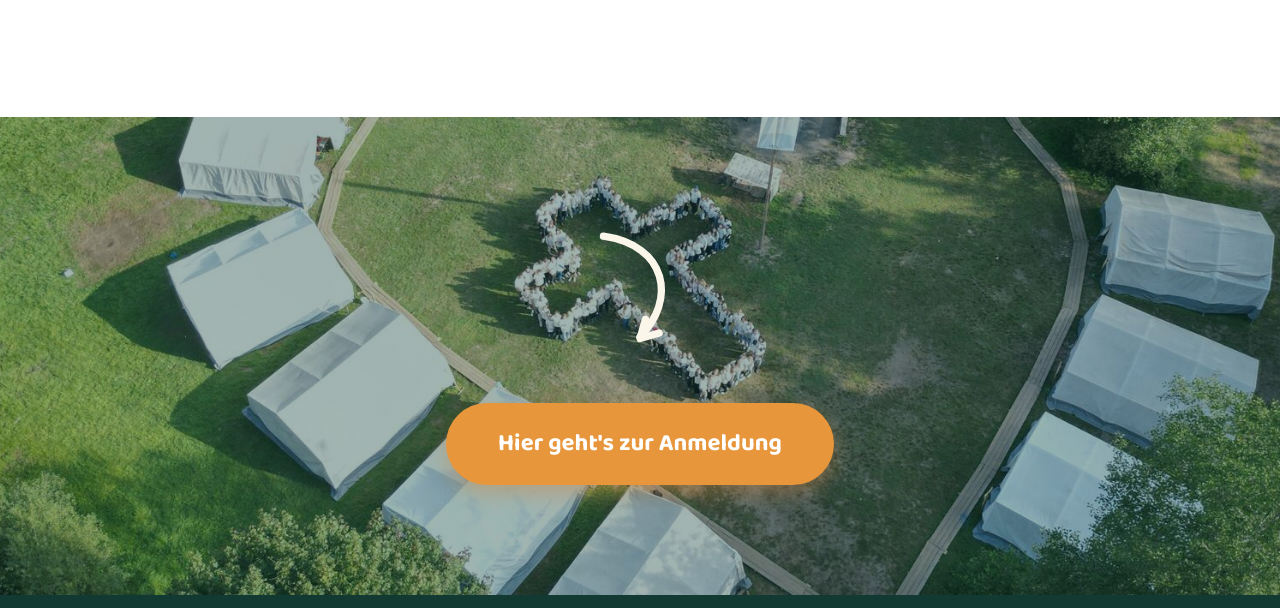
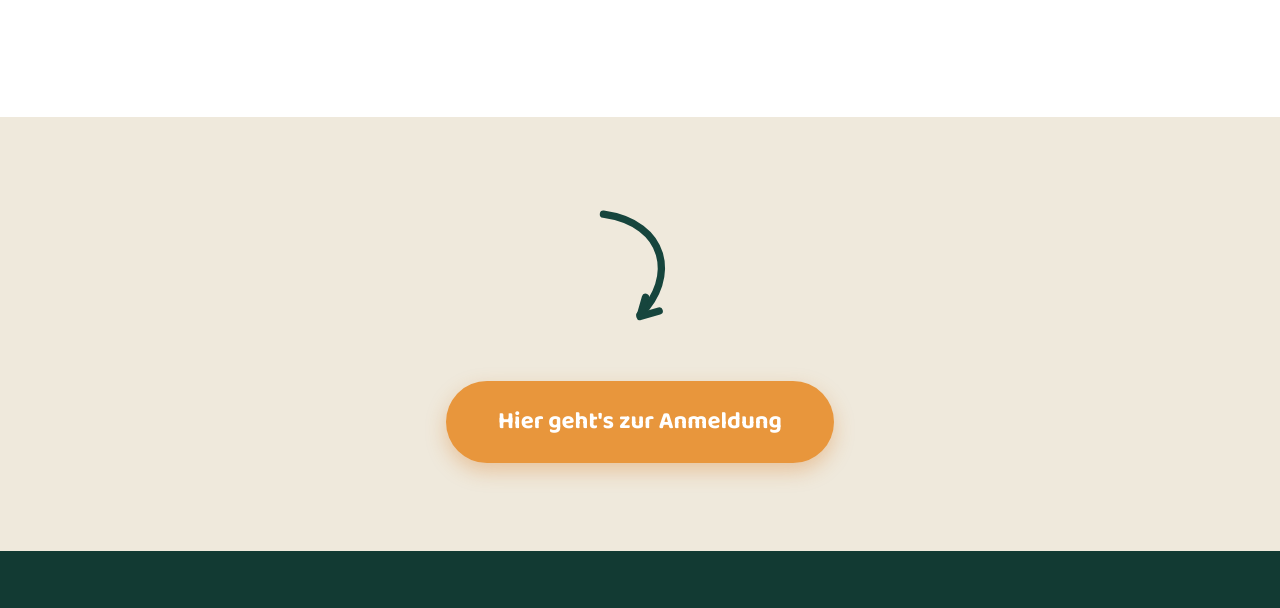
Before and after one commit to Kathrin-M/Jula-2027, a plain HTML site: page anmeldung.html in a window 1280 px wide. Shown: the part 1130-1738 px from the top of the page. Drawn offline with nearby package versions, Linux system fonts and the light colour scheme.

Commit message:
Add files via upload

```diff
--- a/anmeldung.html
+++ b/anmeldung.html
@@ -92,10 +92,10 @@
     </div>
   </section>
 
-  <section class="section-cream" id="anmeldung" style="background: linear-gradient(rgba(22,69,61,0.40), rgba(22,69,61,0.40)), url('images/anmeldung-hintergrund.jpg') center 50% / cover no-repeat; padding: 110px 0;">
+  <section class="section-cream" id="anmeldung">
     <div class="container">
       <div class="section-head">
-        <svg viewBox="0 0 120 140" width="110" height="128" fill="none" stroke="#FBF6EA" stroke-width="8" stroke-linecap="round" stroke-linejoin="round" role="img" aria-label="Pfeil zur Anmeldung" style="display:block; margin:0 auto;"><path d="M20 10 C 90 20, 100 80, 60 120"/><path d="M81 116 L60 122 L66 101"/></svg>
+        <svg viewBox="0 0 120 140" width="110" height="128" fill="none" stroke="#16453D" stroke-width="8" stroke-linecap="round" stroke-linejoin="round" role="img" aria-label="Pfeil zur Anmeldung" style="display:block; margin:0 auto;"><path d="M20 10 C 90 20, 100 80, 60 120"/><path d="M81 116 L60 122 L66 101"/></svg>
       </div>
       <div style="text-align:center;">
         <a href="https://forms.cloud.microsoft/Pages/ResponsePage.aspx?id=V1BsjfhZgkKbvyUOcQcqC-wNKAW6n6FPhj0YU_ju50BUMU42MDQ5MldKVVdVQU5UWDhVRERDTkExTyQlQCN0PWcu" target="_blank" rel="noopener" class="btn btn-primary" style="font-size:1.5rem; padding:22px 52px;">Hier geht's zur Anmeldung</a>
```
